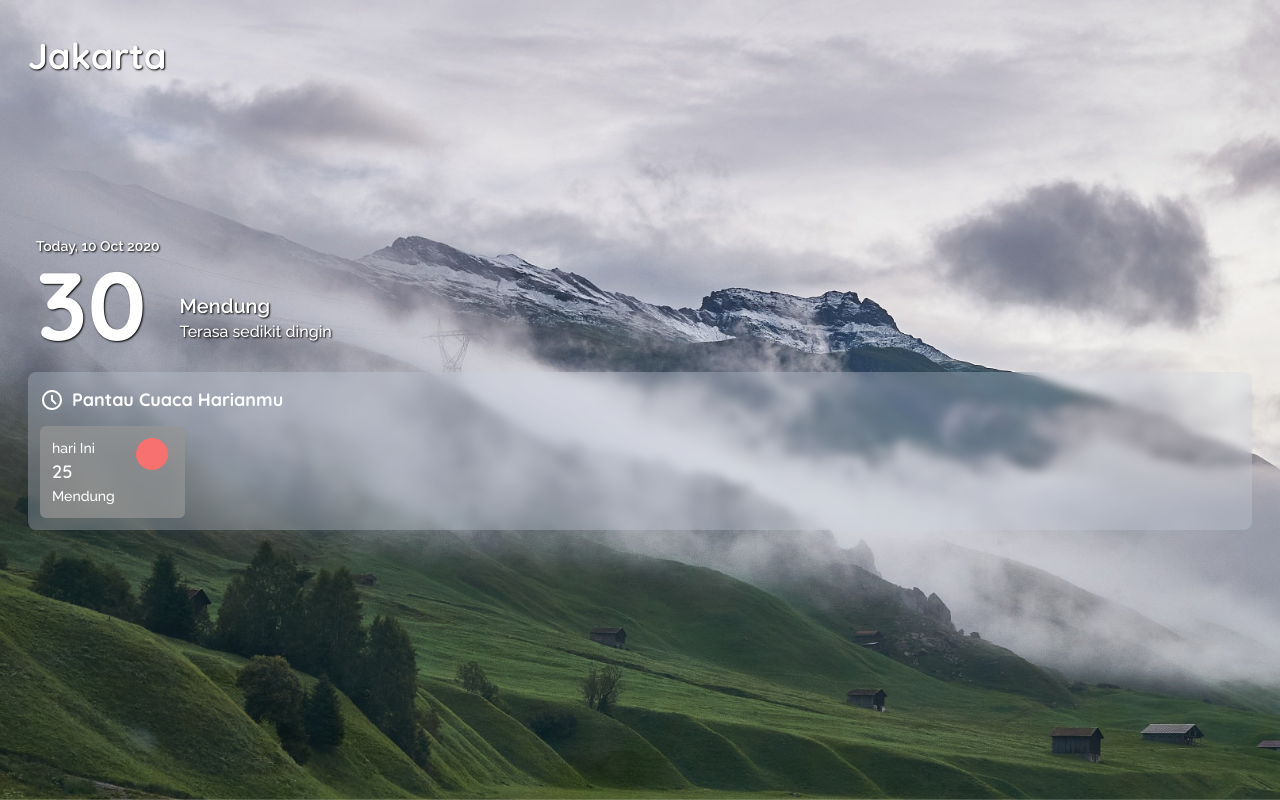
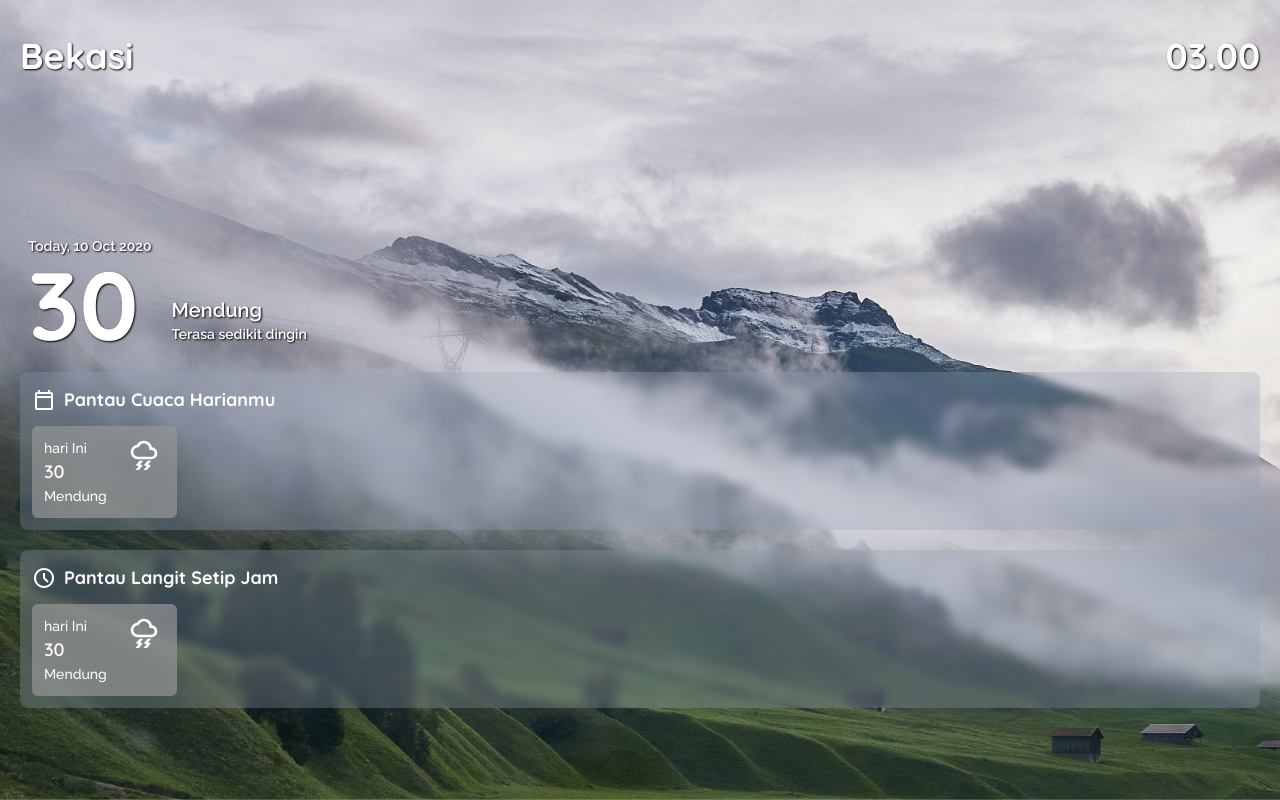
Before and after one commit to FajarVerse/app-weather, a React (Vite) app: page / in a window 1280 px wide. Built offline with nearby package versions, Linux system fonts and the light colour scheme.

Commit message:
selesai membuat ui

```diff
--- a/src/App.tsx
+++ b/src/App.tsx
@@ -1,4 +1,11 @@
 import bg from "./assets/image/bg-1.jpg";
+import Header from "./components/elements/Header";
+import Paragraph from "./components/elements/Paragraph";
+import SubHeader from "./components/elements/SubHeader";
+import Temperature from "./components/elements/Temperature";
+import Weather from "./components/elements/Weather";
+import CardWeather from "./components/fragments/CardWeather";
+import ForecastLayout from "./components/layout/ForecastLayout";
 
 function App() {
   return (
@@ -8,38 +15,67 @@ function App() {
         style={{ backgroundImage: `url(${bg})` }}
       >
         <div className="container">
-          <div className="w-full px-7">
-            <div className="w-full">
-              <h2 className="font-quicksand font-extrabold text-4xl text-primary text-shadow">
-                Jakarta
-              </h2>
+          <div className="w-full px-5">
+            <div className="w-full flex justify-between">
+              <Header>Bekasi</Header>
+              <Header>03.00</Header>
             </div>
 
             <div className="w-full px-2 mt-40">
               <div className="w-full flex gap-5 items-center">
                 <div className="w-auto">
-                  <p className="font-raleway font-semibold text-sm text-primary text-shadow">
-                    Today, 10 Oct 2020
-                  </p>
-                  <h1 className="font-quicksand font-bold text-8xl text-primary text-shadow ">
-                    30
-                  </h1>
+                  <Paragraph>Today, 10 Oct 2020</Paragraph>
+                  <Temperature>30</Temperature>
                 </div>
                 <div className="w-auto self-end py-2">
-                  <h3 className="font-raleway font-semibold text-xl text-primary text-shadow">
-                    Mendung
-                  </h3>
-                  <p className="font-raleway font-medium text-base text-primary text-shadow">
-                    Terasa sedikit dingin
-                  </p>
+                  <Weather>Mendung</Weather>
+                  <Paragraph>Terasa sedikit dingin</Paragraph>
                 </div>
               </div>
             </div>
 
-            <div className="w-full p-3 mt-5 bg-slate-300 bg-opacity-30 backdrop-blur-sm rounded-lg">
+            <ForecastLayout>
               <div className="w-full mt-0.5 mb-3">
-                <h3 className="font-quicksand font-bold text-lg text-primary flex gap-2 items-center">
-                  <span>
+                <SubHeader
+                  icon={
+                    <svg
+                      xmlns="http://www.w3.org/2000/svg"
+                      height="24px"
+                      viewBox="0 -960 960 960"
+                      width="24px"
+                      fill="#ffffff"
+                    >
+                      <path d="M200-80q-33 0-56.5-23.5T120-160v-560q0-33 23.5-56.5T200-800h40v-80h80v80h320v-80h80v80h40q33 0 56.5 23.5T840-720v560q0 33-23.5 56.5T760-80H200Zm0-80h560v-400H200v400Zm0-480h560v-80H200v80Zm0 0v-80 80Z" />
+                    </svg>
+                  }
+                >
+                  Pantau Cuaca Harianmu
+                </SubHeader>
+              </div>
+              <div className="w-full flex gap-5 overflow-x-scroll scroll-bar">
+                <CardWeather>
+                  <CardWeather.CardDesc temp={30} weather="Mendung" />
+                  <CardWeather.CardIcon
+                    icon={
+                      <svg
+                        xmlns="http://www.w3.org/2000/svg"
+                        height="inherit"
+                        viewBox="0 -960 960 960"
+                        width="inherit"
+                        fill="#ffffff"
+                      >
+                        <path d="m462 0 94-107-80-40 116-133h106l-94 107 80 40L568 0H462ZM222 0l94-107-80-40 116-133h106l-94 107 80 40L328 0H222Zm78-320q-91 0-155.5-64.5T80-540q0-83 55-145t136-73q32-57 87.5-89.5T480-880q90 0 156.5 57.5T717-679q69 6 116 57t47 122q0 75-52.5 127.5T700-320H300Zm0-80h400q42 0 71-29t29-71q0-42-29-71t-71-29h-60v-40q0-66-47-113t-113-47q-48 0-87.5 26T333-704l-10 24h-25q-57 2-97.5 42.5T160-540q0 58 41 99t99 41Zm180-200Z" />
+                      </svg>
+                    }
+                  />
+                </CardWeather>
+              </div>
+            </ForecastLayout>
+
+            <ForecastLayout classname="flex-wrap">
+              <div className="w-full mt-0.5 mb-3">
+                <SubHeader
+                  icon={
                     <svg
                       xmlns="http://www.w3.org/2000/svg"
                       height="24px"
@@ -49,29 +85,30 @@ function App() {
                     >
                       <path d="m612-292 56-56-148-148v-184h-80v216l172 172ZM480-80q-83 0-156-31.5T197-197q-54-54-85.5-127T80-480q0-83 31.5-156T197-763q54-54 127-85.5T480-880q83 0 156 31.5T763-763q54 54 85.5 127T880-480q0 83-31.5 156T763-197q-54 54-127 85.5T480-80Zm0-400Zm0 320q133 0 226.5-93.5T800-480q0-133-93.5-226.5T480-800q-133 0-226.5 93.5T160-480q0 133 93.5 226.5T480-160Z" />
                     </svg>
-                  </span>
-                  <span className="">Pantau Cuaca Harianmu</span>
-                </h3>
+                  }
+                >
+                  Pantau Langit Setip Jam
+                </SubHeader>
               </div>
               <div className="w-full flex gap-5 overflow-x-scroll scroll-bar">
-                <div className="w-auto px-3 py-3 bg-second rounded-md flex gap-6 justify-between items-center hover:bg-semilight group transition duration-300 ease-in-out">
-                  <div className="w-1/2">
-                    <p className="desc-card">
-                      hari Ini
-                    </p>
-                    <h4 className="font-quicksand font-semibold text-lg text-primary group-hover:text-gray-600 transition duration-300 ease-in">
-                      25
-                    </h4>
-                    <p className="desc-card">
-                      Mendung
-                    </p>
-                  </div>
-                  <div className="w-1/2 pr-0.5 self-start">
-                    <div className="w-8 h-8 bg-red-400 rounded-full"></div>
-                  </div>
-                </div>
+                <CardWeather>
+                  <CardWeather.CardDesc temp={30} weather="Mendung" />
+                  <CardWeather.CardIcon
+                    icon={
+                      <svg
+                        xmlns="http://www.w3.org/2000/svg"
+                        height="inherit"
+                        viewBox="0 -960 960 960"
+                        width="inherit"
+                        fill="#ffffff"
+                      >
+                        <path d="m462 0 94-107-80-40 116-133h106l-94 107 80 40L568 0H462ZM222 0l94-107-80-40 116-133h106l-94 107 80 40L328 0H222Zm78-320q-91 0-155.5-64.5T80-540q0-83 55-145t136-73q32-57 87.5-89.5T480-880q90 0 156.5 57.5T717-679q69 6 116 57t47 122q0 75-52.5 127.5T700-320H300Zm0-80h400q42 0 71-29t29-71q0-42-29-71t-71-29h-60v-40q0-66-47-113t-113-47q-48 0-87.5 26T333-704l-10 24h-25q-57 2-97.5 42.5T160-540q0 58 41 99t99 41Zm180-200Z" />
+                      </svg>
+                    }
+                  />
+                </CardWeather>
               </div>
-            </div>
+            </ForecastLayout>
           </div>
         </div>
       </section>
--- /dev/null
+++ b/src/components/elements/Header.tsx
@@ -0,0 +1,19 @@
+interface HeaderProps {
+  children: string;
+  className?: string;
+}
+
+const Header = (props: HeaderProps) => {
+  const { children, className } = props;
+  return (
+    <>
+      <h2
+        className={`font-quicksand font-extrabold text-4xl text-primary text-shadow ${className}`}
+      >
+        {children}
+      </h2>
+    </>
+  );
+};
+
+export default Header;
--- /dev/null
+++ b/src/components/elements/Paragraph.tsx
@@ -0,0 +1,17 @@
+interface ParagraphProps {
+  children: string;
+}
+
+const Paragraph = (props: ParagraphProps) => {
+  const { children } = props;
+
+  return (
+    <>
+      <p className="font-raleway font-semibold text-sm text-primary text-shadow">
+        {children}
+      </p>
+    </>
+  );
+};
+
+export default Paragraph;
--- /dev/null
+++ b/src/components/elements/SubHeader.tsx
@@ -0,0 +1,19 @@
+interface SubHeaderProps {
+  children: string;
+  icon?: React.ReactNode;
+}
+
+const SubHeader = (props: SubHeaderProps) => {
+  const { children, icon } = props;
+
+  return (
+    <>
+      <h3 className="font-quicksand font-bold text-lg text-primary flex gap-2 items-center">
+        <span>{icon}</span>
+        <span>{children}</span>
+      </h3>
+    </>
+  );
+};
+
+export default SubHeader;
--- /dev/null
+++ b/src/components/elements/Temperature.tsx
@@ -0,0 +1,17 @@
+interface TemperatureProps {
+  children: number | string;
+}
+
+const Temperature = (props: TemperatureProps) => {
+  const { children } = props;
+
+  return (
+    <>
+      <h1 className="font-quicksand font-bold text-8xl text-primary text-shadow ">
+        {children}
+      </h1>
+    </>
+  );
+};
+
+export default Temperature;
--- /dev/null
+++ b/src/components/elements/Weather.tsx
@@ -0,0 +1,17 @@
+interface WeatherProps {
+  children: string;
+}
+
+const Weather = (props: WeatherProps) => {
+  const { children } = props;
+
+  return (
+    <>
+      <h3 className="font-raleway font-semibold text-xl text-primary text-shadow">
+        {children}
+      </h3>
+    </>
+  );
+};
+
+export default Weather;
--- /dev/null
+++ b/src/components/fragments/CardWeather.tsx
@@ -0,0 +1,59 @@
+interface CardWeatherProps {
+  children: React.ReactNode;
+}
+
+interface CardDescProps {
+  temp: string | number;
+  weather: string;
+}
+
+interface CardIconProps {
+  icon: React.ReactNode;
+}
+
+const CardWeather = (props: CardWeatherProps) => {
+  const { children } = props;
+
+  return (
+    <>
+      <div className="w-auto px-3 py-3 bg-second rounded-md flex gap-6 justify-between items-center hover:bg-semilight group transition duration-300 ease-in-out">
+        {children}
+      </div>
+    </>
+  );
+};
+
+const CardDesc = (props: CardDescProps) => {
+  const { temp, weather } = props;
+
+  return (
+    <>
+      <div className="w-1/2">
+        <p className="desc-card">hari Ini</p>
+        <h4 className="font-quicksand font-semibold text-lg text-primary group-hover:text-gray-600 transition duration-300 ease-in">
+          {temp}
+        </h4>
+        <p className="desc-card">{weather}</p>
+      </div>
+    </>
+  );
+};
+
+const CardIcon = (props: CardIconProps) => {
+  const { icon } = props;
+
+  return (
+    <>
+      <div className="w-1/2 pr-0.5 self-start">
+        <div className="w-8 h-8 flex justify-center items-center">
+          <div className="w-28 h-28">{icon}</div>
+        </div>
+      </div>
+    </>
+  );
+};
+
+CardWeather.CardDesc = CardDesc;
+CardWeather.CardIcon = CardIcon;
+
+export default CardWeather;
--- /dev/null
+++ b/src/components/layout/ForecastLayout.tsx
@@ -0,0 +1,20 @@
+interface ForecastLayoutProps {
+  children: React.ReactNode;
+  classname?: string;
+}
+
+const ForecastLayout = (props: ForecastLayoutProps) => {
+  const { children, classname } = props;
+
+  return (
+    <>
+      <div
+        className={`w-full p-3 mt-5 bg-slate-400 bg-opacity-30 backdrop-blur-sm rounded-lg ${classname}`}
+      >
+        {children}
+      </div>
+    </>
+  );
+};
+
+export default ForecastLayout;
```
